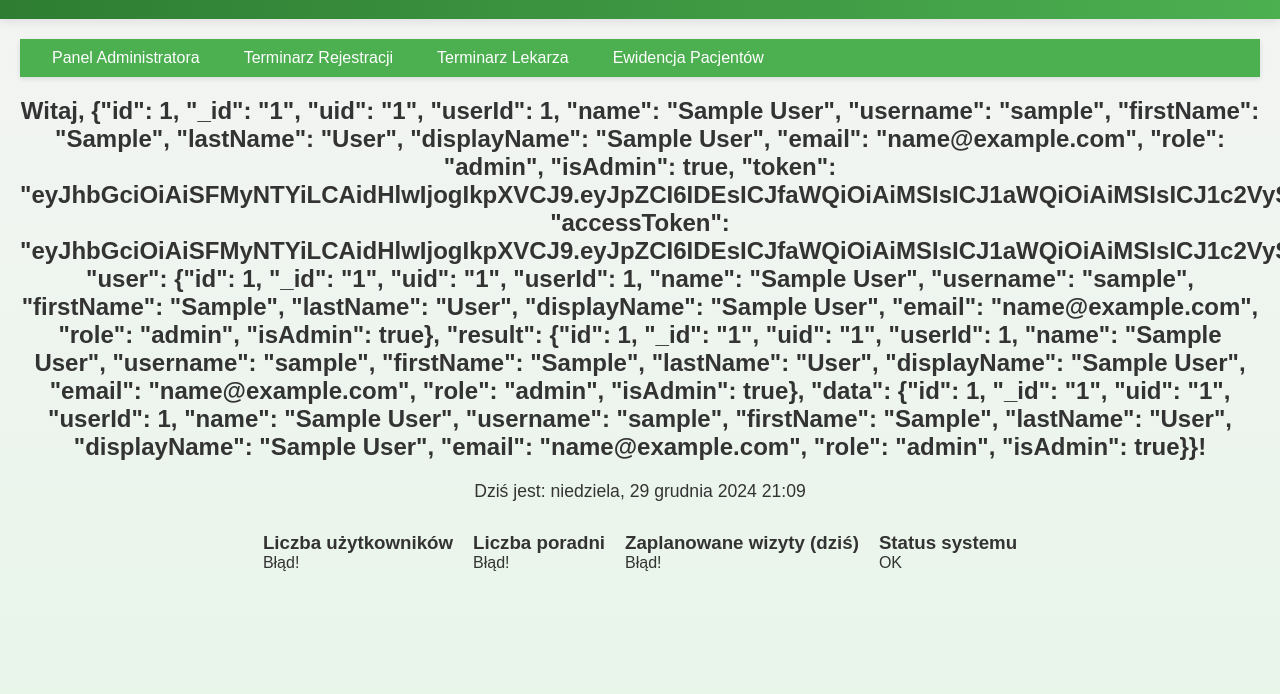
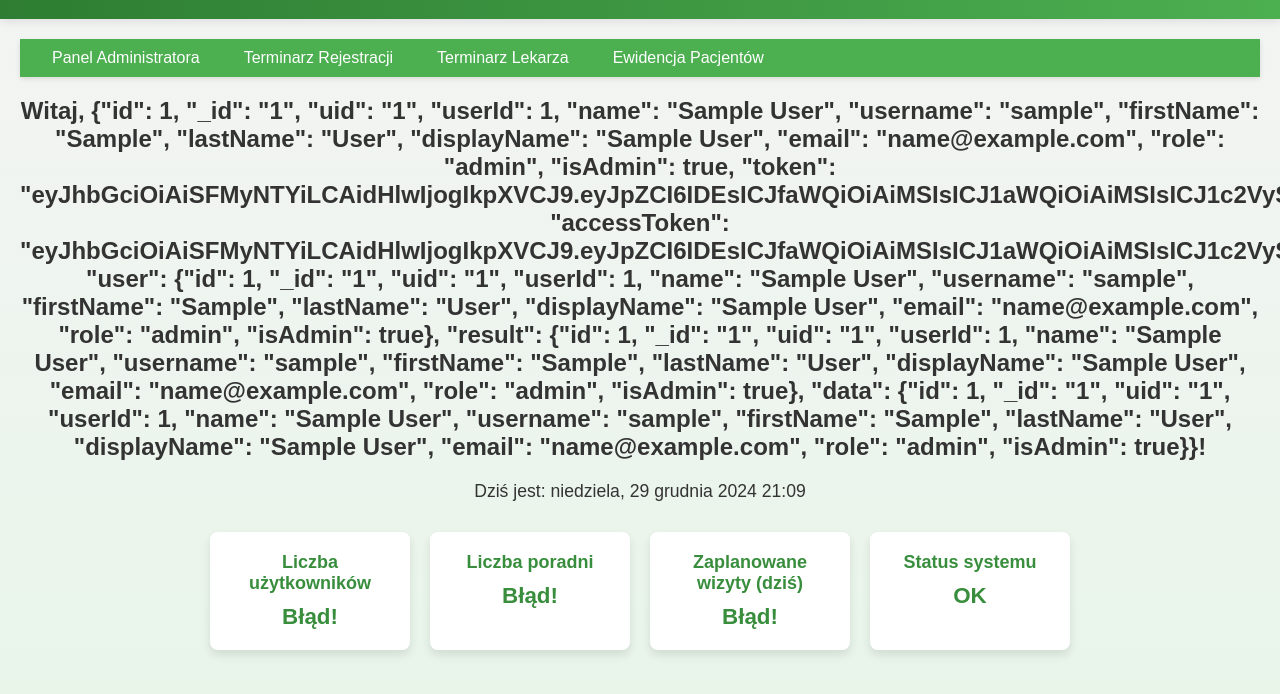
Before and after one commit to Chosski/inzynierka4, a website: page public/dashboard.html in a window 1280 px wide. Shown: the part 78-772 px from the top of the page. Drawn offline with Linux system fonts and the light colour scheme; no server answers; sample sign-in values are in the browser's storage.

Commit message:
Update styles.css

```diff
--- a/public/styles.css
+++ b/public/styles.css
@@ -407,3 +407,23 @@ table tr:hover {
     margin-top: 20px;
   }
 }
+
+.tile {
+  background-color: var(--accent-color);
+  box-shadow: 0 5px 10px rgba(0,0,0,0.1);
+  border-radius: 8px;
+  width: 200px;
+  padding: 20px;
+  text-align: center;
+  animation: fadeInUp var(--transition-normal) ease;
+}
+.tile h3 {
+  margin-bottom: 10px;
+  font-size: 18px;
+  color: var(--primary-dark);
+}
+.tile p {
+  font-size: 1.4rem;
+  font-weight: bold;
+  color: var(--primary-dark);
+}
```
